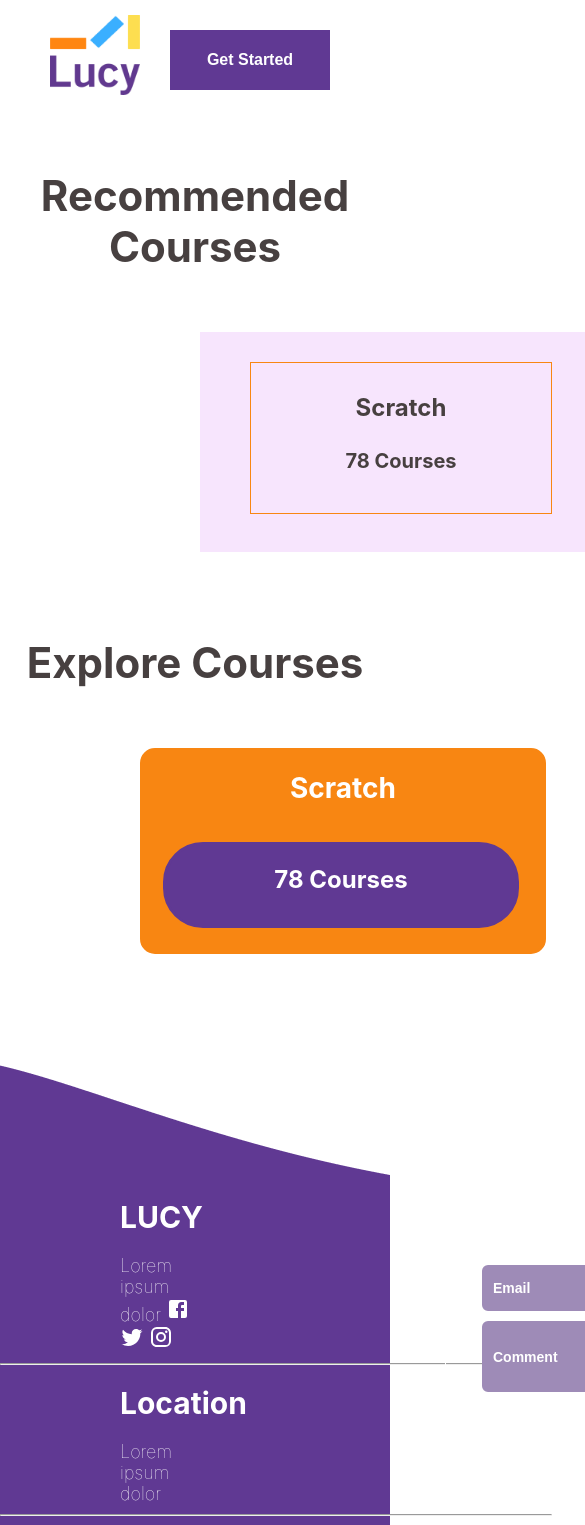
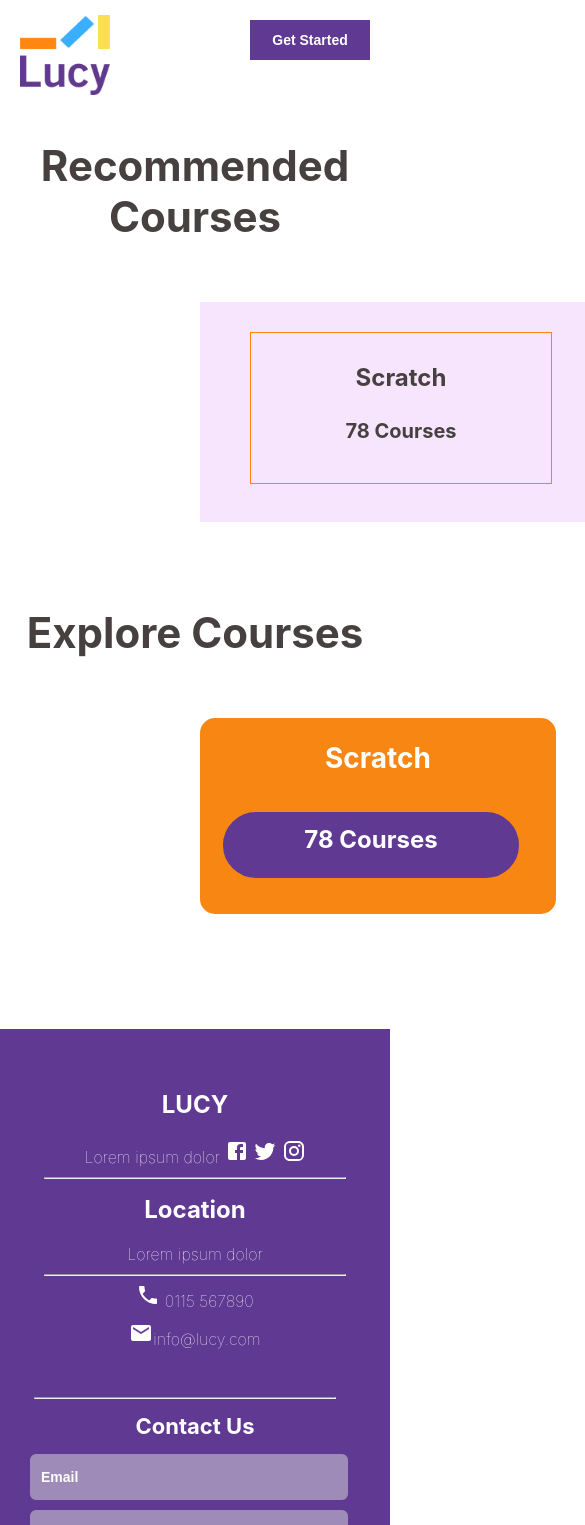
Before and after one commit to Melat16/LMS-Lucy, a React (Create React App) app: page /courses in a window 390 px wide. Shown: the top 1525 px of the page, 585 px wide, since content can reach past the window. Built offline with nearby package versions, Linux system fonts and the light colour scheme.

Commit message:
responsive landing page

```diff
--- a/package.json
+++ b/package.json
@@ -11,6 +11,7 @@
     "@testing-library/jest-dom": "^5.16.5",
     "@testing-library/react": "^13.4.0",
     "@testing-library/user-event": "^13.5.0",
+    "axios": "^1.3.5",
     "react": "^18.2.0",
     "react-dom": "^18.2.0",
     "react-router-dom": "^6.10.0",
--- a/src/components/ExploreCourses.js
+++ b/src/components/ExploreCourses.js
@@ -30,15 +30,15 @@ color: rgb(71, 64, 64);
 const Container2 = styled.div`
 height:220px;
 width:1400px;
-margin-left:90px;
+margin-left:140px;
 display:flex;
 flex-direction: row;
 margin-bottom:80px;
 `
 const Div = styled.div`
-height: 200px;
-width:400px;
-margin-left:50px;
+height: 190px;
+width:350px;
+margin-left:60px;
 border-style: solid;
 border-radius: 15px;
 background-color: red;
@@ -47,9 +47,9 @@ background-color:rgb(248, 134, 18) ;
 
 `
 const Div2 = styled.div`
-height: 200px;
-width:400px;
-margin-left:50px;
+height: 190px;
+width:350px;
+margin-left:60px;
 border-style: solid;
 border-radius: 15px;
 background-color: red;
@@ -58,9 +58,9 @@ background-color: rgb(96,57,147) ;
 
 `
 const Div3 = styled.div`
-height: 200px;
-width:400px;
-margin-left:50px;
+height: 190px;
+width:350px;
+margin-left:60px;
 border-style: solid;
 border-radius: 15px;
 background-color: red;
@@ -77,12 +77,12 @@ color: white;
 const H4 = styled.h4`
 font-size: 24px;
 font-weight:bold;
-margin-top: 20px;
+margin-top: 10px;
 color: white;
 `
 const InnerDiv = styled.div`
-height: 80px;
-width:350px;
+height: 60px;
+width:290px;
 margin-left:20px;
 margin-top:20px;
 border-style: solid;
@@ -96,8 +96,8 @@ justify-content:center;
 `
 
 const InnerDiv2 = styled.div`
-height: 80px;
-width:350px;
+height: 60px;
+width:290px;
 margin-left:20px;
 margin-top:20px;
 border-style: solid;
@@ -109,8 +109,8 @@ background-color:rgb(58, 175, 255);
 `
 
 const InnerDiv3 = styled.div`
-height: 80px;
-width:350px;
+height: 60px;
+width:290px;
 margin-left:20px;
 margin-top:20px;
 border-style: solid;
--- a/src/components/Footer.js
+++ b/src/components/Footer.js
@@ -17,17 +17,18 @@ export default function Footer(){
 <H6>Lorem ipsum dolor <FacebookIcon />  <TwitterIcon /> <InstagramIcon /></H6>
 
 
-<hr style={{width :'550px'}}/>
+<Hr/>
 
 <H1>Location</H1>
 <H6>Lorem ipsum dolor</H6>
 
-<hr style={{width :'550px'}}/>
+<Hr/>
 <span><H6><Phone/> 0115 567890 </H6> <H6><Email/>info@lucy.com</H6> </span>
     </Left>
 
     <Right>
 <FormDiv>
+<Hr/>
 <H2>Contact Us</H2>
 <Input placeholder="Email"/>
 <Input2 placeholder="Comment" />
@@ -42,123 +43,204 @@ export default function Footer(){
 </Main>
     )
 }
+
+
 const Main = styled.div`
+  background-image: url(${Background});
+  @media (max-width: 768px) {
+    background:rgb(96,57,147);
+  }
+`;
 
-background-image: url(${Background});
+const Container = styled.div`
+  height: 450px;
+  margin-bottom: 0px;
 
-`
-const Container = styled.div`
-height:450px;
-margin-bottom:0px;
-`
+  @media (max-width: 768px) {
+    height: 620px;
+    display:block;
+    padding-top:0.7px;
+  }
+`;
+
 const Last = styled.div`
-height:70px;
-background-color:rgb(108, 63, 168);
-width:100%;
+  height: 70px;
+  background-color: rgb(108, 63, 168);
+  width: 100%;
   margin: 0px;
-`
+`;
 
 const P = styled.p`
   font-size: 18px;
-font-weight:lighter;
-color:white;
+  font-weight: lighter;
+  color: white;
   text-align: center;
   padding-top: 15px;
+
+  @media (max-width: 768px) {
+    font-size: 14px;
+  }
+`;
+
+const Hr = styled.hr`
+width:550px;
+@media (max-width: 768px) {
+    font-size: 14px;
+    width:300px;
+  }
 `
 
 const H6 = styled.h6`
   font-size: 18px;
-font-weight:lighter;
-color:white;
+  font-weight: lighter;
+  color: white;
   text-align: start;
-margin-left:120px;
-margin-bottom:10px;
-margin-top:5px;
-`
+  margin-left: 120px;
+  margin-bottom: 10px;
+  margin-top: 5px;
+
+  // Media query for screens less than 768px wide
+  @media (max-width: 768px) {
+    font-size: 16px;
+    margin-left: 0;
+    text-align: center;
+  }
+`;
+
+// Define styles for Left component
 const Left = styled.div`
-float:left;
-width:50%;
-height:350px;
-margin-top:120px;
-`
+  float: left;
+  width: 50%;
+  height: 350px;
+  margin-top: 120px;
 
+  // Media query for screens less than 768px wide
+  @media (max-width: 768px) {
+    width: 100%;
+    margin-top: 60px;
+    height: 250px;
+    float:none;
+  }
+`;
+
+// Define styles for Right component
 const Right = styled.div`
-float:right;
-width:50%;
-height:300px;
-margin-top:150px;
+  float: right;
+  width: 50%;
+  height: 300px;
+  margin-top: 150px;
 
-`
+  // Media query for screens less than 768px wide
+  @media (max-width: 768px) {
 
+    width: 100%;
+    margin-top: 40px;
+    float:none;
+  }
+`;
+
+// Define styles for H1 component
 const H1 = styled.h1`
   font-size: 30px;
-font-weight:bold;
+  font-weight: bold;
   color: white;
-margin-left:120px;
+  margin-left: 120px;
   text-align: start;
-margin-bottom:20px;
+  margin-bottom: 20px;
 
-`
+  // Media query for screens less than 768px wide
+  @media (max-width: 768px) {
+    font-size: 24px;
+    margin-left: 0;
+    text-align: center;
+  }
+`;
 const H2 = styled.h1`
   font-size: 22px;
-font-weight:bold;
-margin-left:20px;
+  font-weight: bold;
+  margin-left: 20px;
   color: white;
   text-align: center;
+`;
 
-`
 const FormDiv = styled.div`
-width:430px;
-height:280px;
-border-style:solid;
-border-color:white;
-border-width:0.6px;
-margin-left:250px;
+  width: 430px;
+  height: 280px;
+  border-style: solid;
+  border-color: white;
+  border-width: 0.6px;
+  margin-left: 250px;
 
-`
+  @media (max-width: 768px) { /* adjust breakpoint as needed */
+    width: 350px;
+    margin-left: 0;
+    box-sizing: border-box;
+    padding: 10px;
+    padding-left:30px;
+    margin-top: 20px;
+    border:none;
+  }
+`;
 
 const Input = styled.input`
   border-radius: 6px;
-border-style:solid;
-border-color:rgb(158, 139, 183);
-margin-bottom:10px;
-width:350px;
-height:40px;
-background-color:rgb(158, 139, 183);
+  border-style: solid;
+  border-color: rgb(158, 139, 183);
+  margin-bottom: 10px;
+  width: 350px;
+  height: 40px;
+  background-color: rgb(158, 139, 183);
   font-size: 14px;
-font-weight:bold;
+  font-weight: bold;
 
   ::placeholder {
     color: white;
-       padding-left:7px;
+    padding-left: 7px;
   }
-`
+
+  @media (max-width: 768px) {
+    width: 100%;
+  }
+`;
+
 const Input2 = styled.input`
   border-radius: 6px;
-border-style:solid;
-border-color:rgb(158, 139, 183);
-margin-bottom:10px;
-width:350px;
-height:65px;
-background-color:rgb(158, 139, 183);
+  border-style: solid;
+  border-color: rgb(158, 139, 183);
+  margin-bottom: 10px;
+  width: 350px;
+  height: 65px;
+  background-color: rgb(158, 139, 183);
   font-size: 14px;
-font-weight:bold;
+  font-weight: bold;
 
   ::placeholder {
     color: white;
-       padding-left:7px;
+    padding-left: 7px;
   }
-`
+
+  @media (max-width: 768px) {
+    width: 100%;
+  }
+`;
 
 const Button = styled.button`
-width:150px;
-height:50px;
-border-style:solid;
-border-color:white;
-border-width:0.7;
-margin-left:200px;
-background-color:rgb(96,57,147);
-margin-top:10px;
-color:white;
-font-size:18px
-`
+  width: 150px;
+  height: 50px;
+  border-style: solid;
+  border-color: white;
+  border-width: 0.7;
+  margin-left: 200px;
+  background-color: rgb(96, 57, 147);
+  margin-top: 10px;
+  color: white;
+  font-size: 18px;
+
+  @media (max-width: 768px) {
+    margin: 0 auto;
+    display: block;
+    margin-top: 10px;
+    width: 130px;
+  height: 40px;
+  }
+`;
--- a/src/components/Home.js
+++ b/src/components/Home.js
@@ -7,12 +7,15 @@ import DialogContentText from "@material-ui/core/DialogContentText";
 import DialogActions from "@material-ui/core/DialogActions";
 import DialogContent from "@material-ui/core/DialogContent";
 import DialogTitle from '@material-ui/core/DialogTitle';
-import { Link } from "react-router-dom";
+import { Link ,useNavigate } from "react-router-dom";
 import { useState } from "react";
+import axios from 'axios';
 
 export default function Home(){
-
+    const navigate=useNavigate();
     const [open, setOpen] = React.useState(false);
+    const [email, setEmail] = useState("");
+    const [error, setError] = useState(false)
     const [formFields, setFormFields] = useState([
       { phoneNumber: '', grade: '', experience: '' },
     ])
@@ -27,6 +30,8 @@ export default function Home(){
       e.preventDefault();
       console.log(formFields);
       handleClose();
+      navigate('/courses');
+
     }
 
     const addFields = () => {
@@ -52,6 +57,8 @@ export default function Home(){
     setOpen(false);
   };
 
+
+
     return(
 <Container>
 <Left>
@@ -75,10 +82,10 @@ export default function Home(){
 
 
       <Dialog open={open} onClose={handleClose}>
-        <DialogTitle style={{fontSize:'40px', fontWeight:'bold' , textAlign: 'center'}}>Register</DialogTitle>
+      <DialogTitle style={{fontSize:'40px', fontWeight:'bold' , textAlign: 'center' , color:'rgb(96,57,147)'}}>Register</DialogTitle>
         <DialogContent>
           <DialogContentText style={{color:'rgb(96,57,147)' , fontSize:'18px', fontWeight: 'bold'}}>
-             Experience
+
           </DialogContentText>
           <form onSubmit={submit}>
             <Input name='number' placeholder="Phone Number" />
@@ -135,21 +142,37 @@ background-repeat:no-repeat;
 height: 90vh;
 width: 100%;
 
+@media screen and (max-width: 768px) {
+  height: 80vh;
+}
+
+@media screen and (max-width: 480px) {
+  height: 60vh;
+}
 `
 const Left = styled.div`
-float:left;
-width:60%;
-height:500px;
-margin-top:80px;
-`
+  float: left;
+  width: 60%;
+  height: 500px;
+  margin-top: 80px;
+
+  @media(max-width: 768px) {
+    width: 100%;
+    float: none;
+    margin-top: 50px;
+  }
+`;
 
 const Right = styled.div`
-float:right;
-width:40%;
-height:600px;
-margin-top:10px;
+  float: right;
+  width: 40%;
+  height: 600px;
+  margin-top: 10px;
 
-`
+  @media(max-width: 768px) {
+   display:none;
+  }
+`;
 const Input = styled.input`
   width: 490px;
   height: 40px;
@@ -166,8 +189,10 @@ margin-right:5px;
     color:rgb(96,57,147);
   }
 
-
-`
+  @media (max-width: 768px) {
+    width: 100%;
+  }
+`;
 const Input2 = styled.input`
 width: 235px;
 height: 40px;
@@ -187,7 +212,7 @@ margin-right:5px;
 `
 const Submitbtn = styled.button`
   height:35px;
-width: 110px;
+  width:110px;
   background-color:rgb(96,57,147);
   border-style:solid;
   border-color:rgb(96,57,147);
@@ -195,70 +220,133 @@ margin-left:160px;
   margin-top:10px;
   color:white;
   align-items:center;
-`
+
+  @media (max-width: 768px) {
+    width: 100px;
+    margin-left: 80px;
+  }
+
+  @media (max-width: 480px) {
+    width: 80px;
+    margin-left: 40px;
+  }
+`;
 
 const Removebtn = styled.button`
-border-radius: 50%;
+  border-radius:50%;
   border-style:solid;
   background-color:white;
-width: 30px;
-height: 30px;
+  width:30px;
+  height:30px;
   color:red;
   border-color:rgb(96,57,147);
-margin-left: 10px;
+  margin-left:10px;
   border:solid;
   border-color:red;
   border-width:0.3px;
-`
+
+  @media (max-width: 768px) {
+    width: 25px;
+    height: 25px;
+    margin-left: 5px;
+  }
+
+  @media (max-width: 480px) {
+    width: 20px;
+    height: 20px;
+    margin-left: 2px;
+  }
+`;
+
 const H1 = styled.h1`
-font-size:52px;
-font-weight:400px;
-margin-bottom:4px;
+  font-size: 52px;
+  font-weight: 400px;
+  margin-bottom: 4px;
   word-spacing: 1px;
   color: rgb(71, 64, 64);
+
+  @media only screen and (max-width: 768px) {
+    font-size: 36px;
+  }
 `
 
 const H5 = styled.h5`
-margin-top:0px;
-font-size:24px;
-font-weight:lighter;
+  margin-top: 0px;
+  font-size: 24px;
+  font-weight: lighter;
+
+  @media only screen and (max-width: 768px) {
+    font-size: 18px;
+  }
 `
+
 const Button = styled.button`
-height:70px;
+  height: 70px;
   width: 230px;
-background-color:rgb(96,57,147);
-font-size:22px;
-font-weight:bold;
-border:none;;
-margin-right:60px;
-color:white;
+  background-color: rgb(96, 57, 147);
+  font-size: 22px;
+  font-weight: bold;
+  border: none;
+  margin-right: 60px;
+  color: white;
+
+  @media only screen and (max-width: 768px) {
+    height: 50px;
+    width: 150px;
+    font-size: 16px;
+    margin-right: 0px;
+  }
 `
 const Sub = styled.div`
-border-style:solid;
-border-color:rgb(58,175,255);
-border-radius:20px;
-border-width:1px;
-width:380px ;
-height:180px;
+  border-style: solid;
+  border-color: rgb(58, 175, 255);
+  border-radius: 20px;
+  border-width: 1px;
+  width: 380px;
+  height: 180px;
   margin-left: 250px;
-margin-bottom:40px;
-`
+  margin-bottom: 40px;
+
+
+  @media only screen and (max-width: 768px) {
+    /* for screen sizes less than or equal to 768px */
+    width: 300px;
+    margin-left: 50px;
+    height: 150px;
+  }
+
+  @media only screen and (max-width: 576px) {
+    /* for screen sizes less than or equal to 576px */
+    width: 290px;
+    margin-left: 40px;
+    height: 150px;
+  }
+`;
+
 const Ul = styled.ul`
   margin-left: 30px;
-margin-top:30px;
-`
+  margin-top: 30px;
+  @media only screen and (max-width: 768px) {
+    margin-left: 10px;
+  }
+`;
+
 const Li = styled.li`
-font-size:22px;
+  font-size: 22px;
   font-weight: bold;
   text-align: left;
-padding-bottom:10px;
+  padding-bottom: 10px;
   padding-left: 20px;
   color: rgb(248, 134, 18);
-&::marker{
+
+  &::marker {
     color: rgb(58, 175, 255);
     content: "✓";
   }
-`
+  @media only screen and (max-width: 768px) {
+    font-size: 18px;
+  }
+`;
 const Li2 = styled.li`
 font-size:22px;
 font-weight: bold;
@@ -269,6 +357,9 @@ color: rgb(58, 175, 255);
 &::marker{
     color: rgb(58, 175, 255);
   content: "✓";
+}
+@media only screen and (max-width: 768px) {
+  font-size: 18px;
 }
 `
 const Li3 = styled.li`
@@ -281,6 +372,9 @@ color: rgb(248, 134, 18);
 &::marker{
     color: rgb(58, 175, 255);
   content: "✓";
+}
+@media only screen and (max-width: 768px) {
+  font-size: 18px;
 }
 `
 
--- a/src/components/Navbar.js
+++ b/src/components/Navbar.js
@@ -5,37 +5,53 @@ import { Link } from "react-router-dom";
 
 
 const Leftcontainer = styled.div`
-height:105px;
-float: left;
-margin-left:50px;
-padding-top: 15px;
-`
+  height: 105px;
+  float: left;
+  margin-left: 50px;
+  padding-top: 15px;
+  @media (max-width: 768px) {
+    height: 70px;
+    margin-left: 20px;
+  }
+`;
 
 const Rightcontainer = styled.div`
-height:100px;
-float: right;
-padding-top: 20px;
+  height: 100px;
+  float: right;
+  padding-top: 20px;
+  @media (max-width: 768px) {
+    height: 60px;
+    padding-top: 15px;
+  }
+`;
 
-`
-
-const Container= styled.div`
-height:120px;
-width:100%;
-`
+const Container = styled.div`
+  height: 120px;
+  width: 100%;
+  @media (max-width: 768px) {
+    height: 90px;
+  }
+`;
 
 const Button = styled.button`
-height:60px;
-width: 160px;
-background-color:rgb(96,57,147);
-font-size:16px;
-font-weight:bold;
-border:none;
-margin-top:10px;
-float:right;
-margin-right:60px;
-color:white;
-
-`
+  height: 60px;
+  width: 160px;
+  background-color: rgb(96, 57, 147);
+  font-size: 16px;
+  font-weight: bold;
+  border: none;
+  margin-top: 10px;
+  float: right;
+  margin-right: 60px;
+  color: white;
+  @media (max-width: 768px) {
+    height: 40px;
+    width: 120px;
+    margin-top: 5px;
+    margin-right: 20px;
+    font-size: 14px;
+  }
+`;
 export default function Navbar(){
     return(
 
--- a/src/components/WhyChooseUs.js
+++ b/src/components/WhyChooseUs.js
@@ -3,6 +3,10 @@ import styled from "styled-components"
 
 const Container = styled.div`
 height :85vh;
+
+@media (max-width: 768px) {
+     height:115vh;
+   }
 `
 const Sub = styled.div`
 height:100px;
@@ -11,6 +15,13 @@ background:rgb(221, 207, 227);
 margin-left:150px;
 border-radius:16px;
 margin-bottom:20px;
+
+@media (max-width: 768px) {
+     width: 80%;
+     margin-left: auto;
+     margin-right: auto;
+     height:150px;
+   }
 `
 const Sub2 = styled.div`
 height:100px;
@@ -19,35 +30,69 @@ background:rgb(221, 207, 227);
 margin-left:450px;
 border-radius:16px;
 margin-bottom:20px;
+
+@media (max-width: 768px) {
+     width: 80%;
+     margin-left: auto;
+     margin-right: auto;
+     height:150px;
+   }
 `
 const Sub3 = styled.div`
-height:100px;
-width:900px;
-background:rgb(221, 207, 227);
-margin-left:150px;
-border-radius:16px;
-margin-bottom:20px;
-`
+  height: 100px;
+  width: 900px;
+  background: rgb(221, 207, 227);
+  margin-left: 150px;
+  border-radius: 16px;
+  margin-bottom: 20px;
+
+  @media (max-width: 768px) {
+     width: 80%;
+     margin-left: auto;
+     margin-right: auto;
+     height:150px;
+   }
+`;
+
 const Sub4 = styled.div`
-height:100px;
-width:900px;
-background:rgb(221, 207, 227);
-margin-left:520px;
-border-radius:16px;
-margin-bottom:20px;
-`
+  height: 100px;
+  width: 900px;
+  background: rgb(221, 207, 227);
+  margin-left: 520px;
+  border-radius: 16px;
+  margin-bottom: 20px;
+
+  @media (max-width: 768px) {
+     width: 80%;
+     margin-left: auto;
+     margin-right: auto;
+     height:150px;
+   }
+`;
+
 const P =styled.div`
-padding:20px;
-color: black;
+  padding: 20px;
+  color: black;
 
-`
+  @media (max-width: 768px) {
+    padding: 10px;
+    font-size:16px;
+  }
+`;
+
 const H1 = styled.h1`
-font-size:42px;
-font-weight:bold;
-margin-bottom:70px;
-margin-top:60px;
-color: rgb(71, 64, 64);
-`
+  font-size: 42px;
+  font-weight: bold;
+  margin-bottom: 70px;
+  margin-top: 60px;
+  color: rgb(71, 64, 64);
+
+  @media (max-width: 768px) {
+    font-size: 36px;
+    margin-bottom: 40px;
+    margin-top: 40px;
+  }
+`;
 export default function WhyChooseUs(){
     return(
 
--- a/src/components/WhyShouldILearnToCode.js
+++ b/src/components/WhyShouldILearnToCode.js
@@ -34,23 +34,41 @@ export default function WhyShouldILearnToCode(){
     )
 }
 const Container = styled.div`
-width:100%;
-height:100vh;
-background-color:rgb(96,57,147);
-`
+  width: 100%;
+  height: 100vh;
+  background-color: rgb(96, 57, 147);
+
+  @media (max-width: 768px) {
+    height: auto;
+  }
+`;
 
 const H1 = styled.h1`
-font-size:42px;
-font-weight:bold;
-color:white;
+  font-size: 42px;
+  font-weight: bold;
+  color: white;
   padding-top: 90px;
-`
+
+  @media (max-width: 768px) {
+    font-size: 32px;
+    padding-top: 60px;
+  }
+`;
+
 const Container2 = styled.div`
-width:400px;
-height:400px;
-margin-left:90px;
+  width: 400px;
+  height: 400px;
+  margin-left: 90px;
   margin-top: 80px;
-`
+
+  @media (max-width: 768px) {
+    width: 300px;
+    height: 300px;
+    margin-left: 5px;
+    margin-top: 30px;
+  }
+`;
+
 const Sub = styled.div`
   border-radius: 50%;
   width: 36px;
@@ -61,25 +79,46 @@ border-radius: 50%;
   color: white;
   text-align: center;
   font-size: 32px;
-    font-weight:bold;
+  font-weight: bold;
+  margin-left: 140px;
+  align-items:center;
 
-margin-left:140px;
+  @media (max-width: 768px) {
+    margin-left: 100px;
+    width: 20px;
+    height: 20px;
+    font-size: 20px;
+  }
+`;
 
-`
 const SubContainer = styled.div`
   display: flex;
   flex-direction: row;
-`
-const P= styled.p`
+
+  @media (max-width: 768px) {
+    flex-direction: column;
+    align-items: center;
+  }
+`;
+
+const P = styled.p`
   font-size: 18px;
-font-weight:200px;
+  font-weight: 200px;
   text-align: center;
-color:white;
-`
+  color: white;
+
+  @media (max-width: 768px) {
+    font-size: 16px;
+  }
+`;
 
 const H4 = styled.h4`
   font-size: 20px;
-font-weight:400px;
+  font-weight: 400px;
   text-align: center;
   color: white;
-`
+
+  @media (max-width: 768px) {
+    font-size: 18px;
+  }
+`;
```
Also changed, not shown: src/components/RecommendedCourses.js (+2 -30 lines), 1 other file (tests, documents, lock files or other folders). Lines whose indentation alone changed are shown as unchanged.
